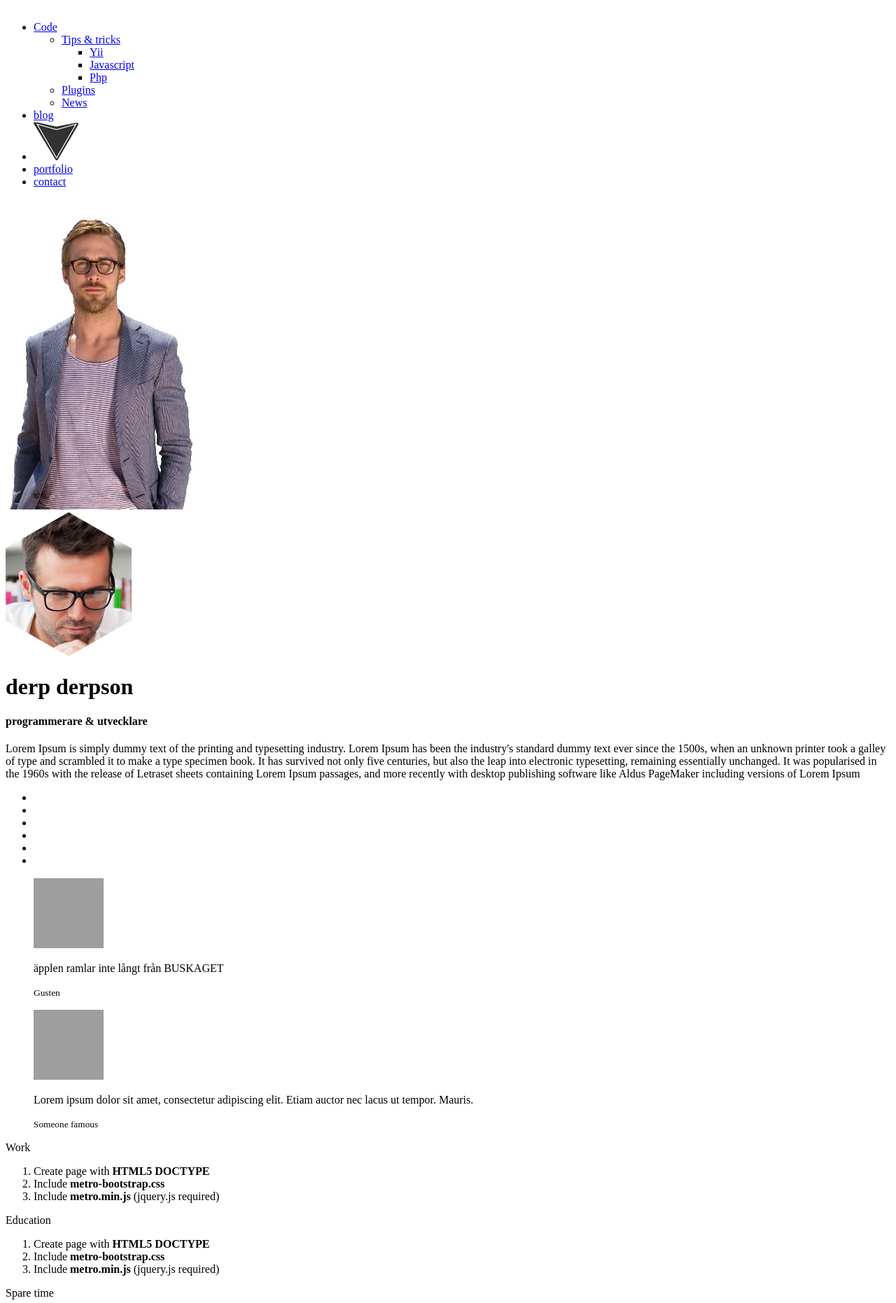
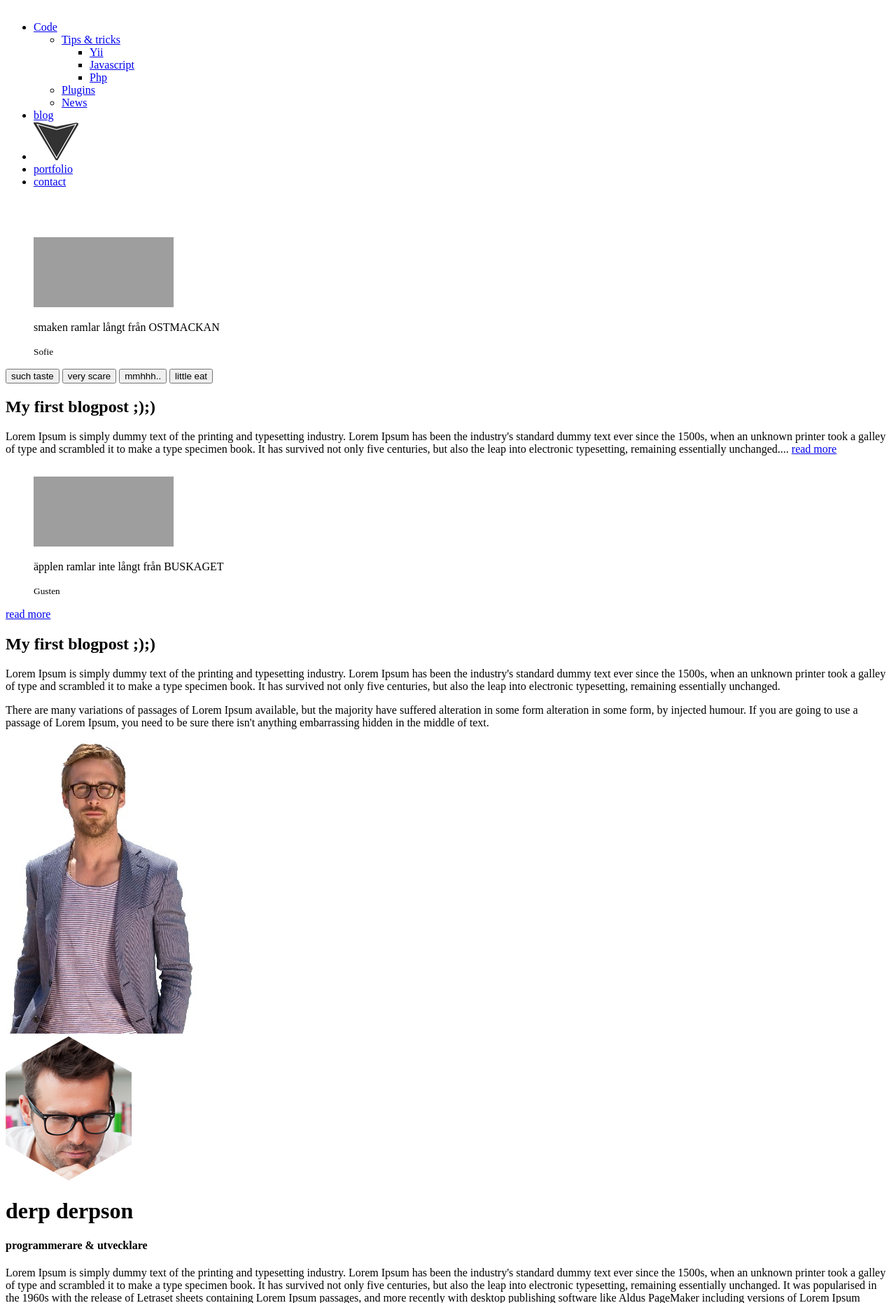
Before and after one commit to Sampa/PP, a Yii app: template frontend/views/site/index.php in a window 1280 px wide. Shown: the top 1862 px of the page at 70% size. Run offline with PHP 8.4 and a stand-in for Yii, Linux system fonts and the light colour scheme; the template is opened without the code that fills it, so the values that code supplies are empty; some libraries are stand-ins or nearby versions; grey boxes are pictures that could not be loaded.

Commit message:
ehmn vår mergeresultat av startsidan

```diff
--- a/frontend/views/site/index.php
+++ b/frontend/views/site/index.php
@@ -4,6 +4,76 @@
  */
 $this->title = 'Personal';
 ?>
+
+<div class="site-index">
+	<div class="body-content">
+		<div class="main_bg"  id="about"><!-- start about us -->
+			<div class="container sideBorder">
+				<div class="">
+					<div class="carousel" id="quote-carousel" style="margin-left: auto;margin-right: auto; ">
+						<div class="slide container">
+							<div class="col-sm-12">
+								<div class="col-sm-3" style="margin-top: 30px;">
+									<blockquote>
+										<div class="row">
+											<div class="col-sm-3 text-center">
+												<img class="img-circle" src="/images/blog_profile_pic.jpg" style="width: 200px;height:100px;">
+
+											</div>
+											<div class="col-sm-9">
+												<p>smaken ramlar långt från OSTMACKAN</p>
+												<small>Sofie</small>
+											</div>
+										</div>
+									</blockquote>
+									<button class="info">such taste</button>
+									<button class="warning">very scare</button>
+									<button class="primary">mmhhh..</button>
+									<button class="success">little eat</button>
+
+								</div>
+								<div class="col-sm-8">
+									<h2 class="style">My first blogpost ;);)</h2>
+									<p class="para">
+										Lorem Ipsum is simply dummy text of the printing and typesetting industry. Lorem Ipsum has been the industry's standard dummy text ever
+                                        since the 1500s, when an unknown printer took a galley of type and scrambled it to make a type specimen book.
+										It has survived not only five centuries, but also the leap into electronic typesetting, remaining essentially unchanged....
+										<a class="" href="single-page.html">read more</a>
+									</p>
+
+
+								</div>
+							</div>
+						</div>
+						<div class="slide container">
+							<div class="col-sm-12">
+								<div class="col-sm-3" style="margin-top: 30px;">
+									<blockquote>
+										<div class="row">
+											<div class="col-sm-3 text-center">
+												<img class="img-circle" src="http://wp-desk.com/lovinflat/images/persons/person_1.png" style="width: 200px;height:100px;">
+											</div>
+											<div class="col-sm-9">
+												<p>äpplen ramlar inte långt från BUSKAGET</p>
+												<small>Gusten</small>
+											</div>
+										</div>
+									</blockquote>
+									<div class="read_more">
+										<a class="button success large" href="single-page.html">read more</a>
+									</div>
+								</div>
+								<div class="col-sm-8">
+									<h2 class="style">My first blogpost ;);)</h2>
+									<p class="para">Lorem Ipsum is simply dummy text of the printing and typesetting industry. Lorem Ipsum has been the industry's standard dummy text ever since the 1500s, when an unknown printer took a galley of type and scrambled it to make a type specimen book. It has survived not only five centuries, but also the leap into electronic typesetting, remaining essentially unchanged. </p>
+									<p class="para">There are many variations of passages of Lorem Ipsum available, but the majority have suffered alteration in some form alteration in some form, by injected humour. If you are going to use a passage of Lorem Ipsum, you need to be sure there isn't anything embarrassing hidden in the middle of text.  </p>
+								</div>
+							</div>
+						</div>
+					</div>
+				</div>
+			</div>
+
 			<div class="photo col-lg-4">
 				<img src="/images/ryan.jpg" alt="" class="img-responsive"/>
 			</div>
@@ -28,46 +98,6 @@ $this->title = 'Personal';
 				</div>
 			</div>
 
-<div class="site-index">
-	<div class="body-content">
-		<div class="main_bg"  id="about"><!-- start about us -->
-			<div class="container sideBorder">
-				<div class="">
-					<div class="carousel" id="quote-carousel" style="margin-left: auto;margin-right: auto; max-width: 100%;">
-						<div class="slide">
-							<blockquote>
-								<div class="row">
-									<div class="col-sm-3 text-center">
-										<img class="img-circle" src="http://wp-desk.com/lovinflat/images/persons/person_1.png" style="width: 100px;height:100px;">
-									</div>
-									<div class="col-sm-6">
-										<p>äpplen ramlar inte långt från BUSKAGET</p>
-										<small>Gusten</small>
-									</div>
-								</div>
-							</blockquote>
-						</div>
-						<div class="slide">
-							<blockquote>
-								<div class="row">
-									<div class="col-sm-3 text-center">
-										<img class="img-circle" src="http://wp-desk.com/lovinflat/images/persons/person_2.png" style="width: 100px;height:100px;">
-									</div>
-									<div class="col-sm-9">
-										<p>Lorem ipsum dolor sit amet, consectetur adipiscing elit. Etiam auctor nec lacus ut tempor. Mauris.</p>
-										<small>Someone famous</small>
-									</div>
-								</div>
-							</blockquote>
-						</div>
-<!--	                        <a class="controls left"><i class="icon-arrow-left-3"></i></a>-->
-<!--	                        <a class="controls right"><i class="icon-arrow-right-3"></i></a>-->
-					</div>
-					</p>
-				</div>
-
-			</div>
-		</div>
 			<div class="row">
 				<div class="col-lg-4">
 					<div class="notice marker-on-bottom no-desktop padding10 bg-blue text-center ">
@@ -100,6 +130,6 @@ $this->title = 'Personal';
 					</ol>
 				</div>
 			</div>
-
 		</div>
 	</div>
+</div>
--- a/frontend/web/js/site.js
+++ b/frontend/web/js/site.js
@@ -7,8 +7,8 @@ $(document).ready(function(){
         duration: 2000,
         markers: {
             type: "square"
-        },
-        height:150
+        }
+//        height:150
     });
     /** end site/index.php**/
 });
```
Also changed, not shown: frontend/controllers/SiteController.php (+13 -13 lines), frontend/web/css/style.css (+2 -6 lines). Lines whose indentation alone changed are shown as unchanged.
